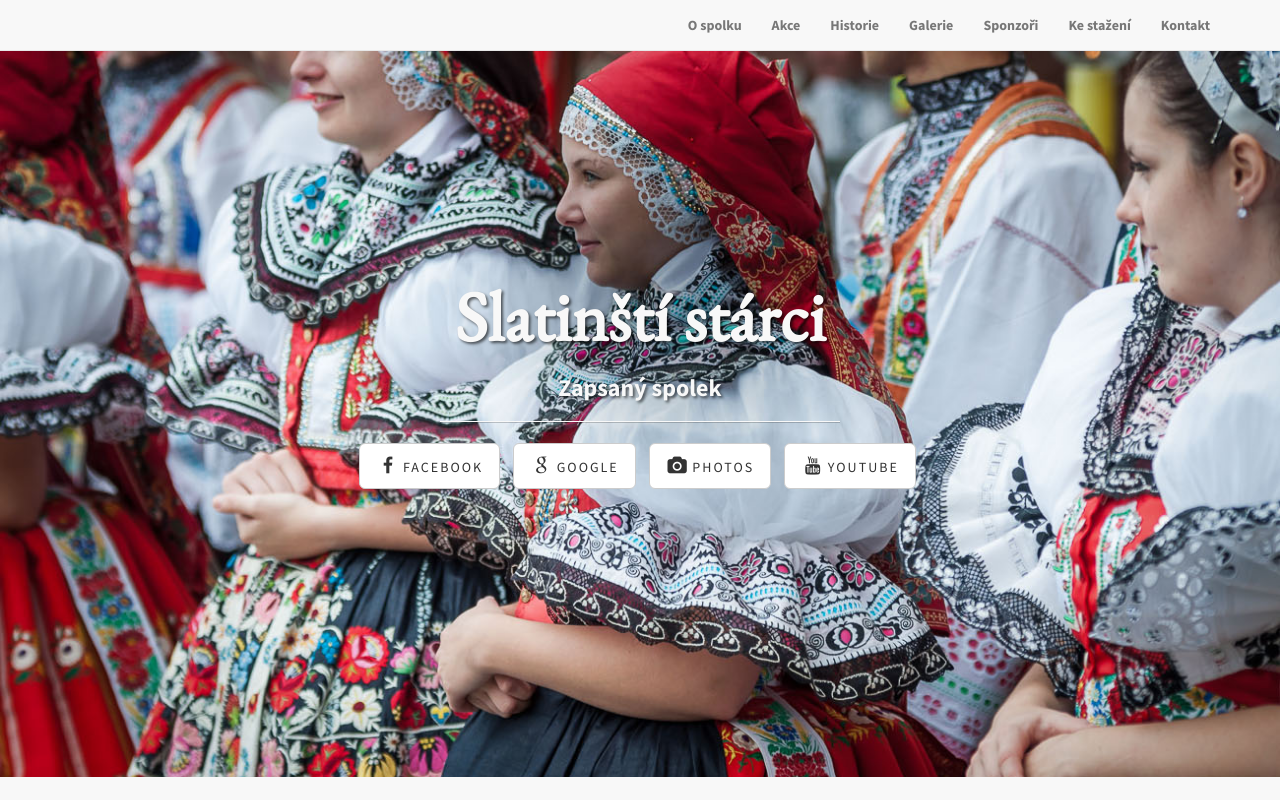
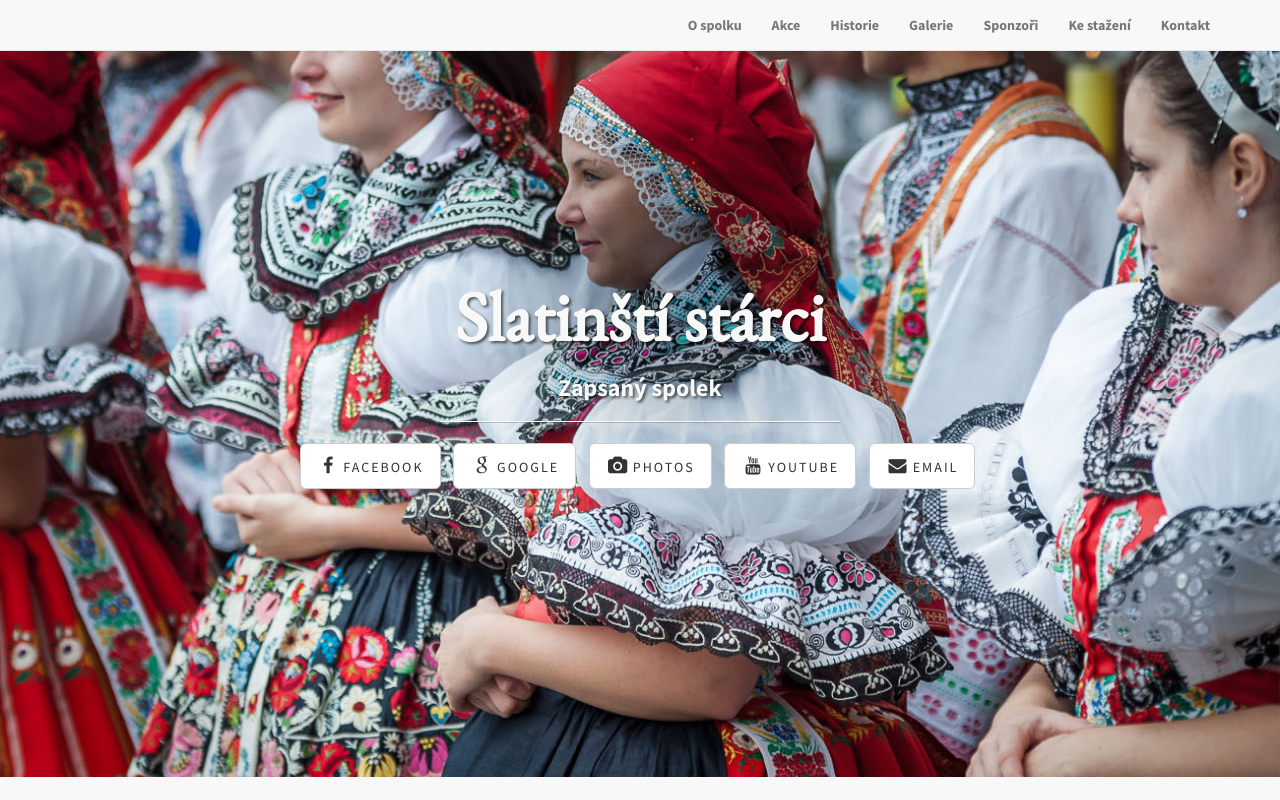
Before and after one commit to slatinsti-starci/slatinsti-starci.github.io, a plain HTML site: page index.html in a window 1280 px wide. Shown: the top 800 px of the page. Drawn offline with nearby package versions, Linux system fonts and the light colour scheme.

Commit message:
ADD: email

```diff
--- a/index.html
+++ b/index.html
@@ -104,6 +104,10 @@
                             <li>
                                 <a href="https://www.youtube.com/user/slatinstistarci" class="btn btn-default btn-lg"><i class="fa fa-youtube fa-fw"></i> <span class="network-name">Youtube</span></a>
                             </li>
+                            <li>
+                                <a href="mailto:slatinsti.starci@gmail.com" class="btn btn-default btn-lg"><i class="fa fa-envelope fa-fw"></i> <span class="network-name">Email</span></a>
+                            </li>
+
                         </ul>
                     </div>
                 </div>
@@ -384,6 +388,7 @@
                 </div>
                 <div class="col-lg-6">
                     <p>Tilhonova 85, 627 00 Brno</p>
+                    <p><a style="color: white" href="mailto:slatinsti.starci@gmail.com">slatinsti.starci@gmail.com</a></p>
                     <p>IČ: 270 39 412, č. účtu: 2900148931/2010</p>
                     <!--<ul class="list-inline banner-social-buttons">
                         <li>
```
